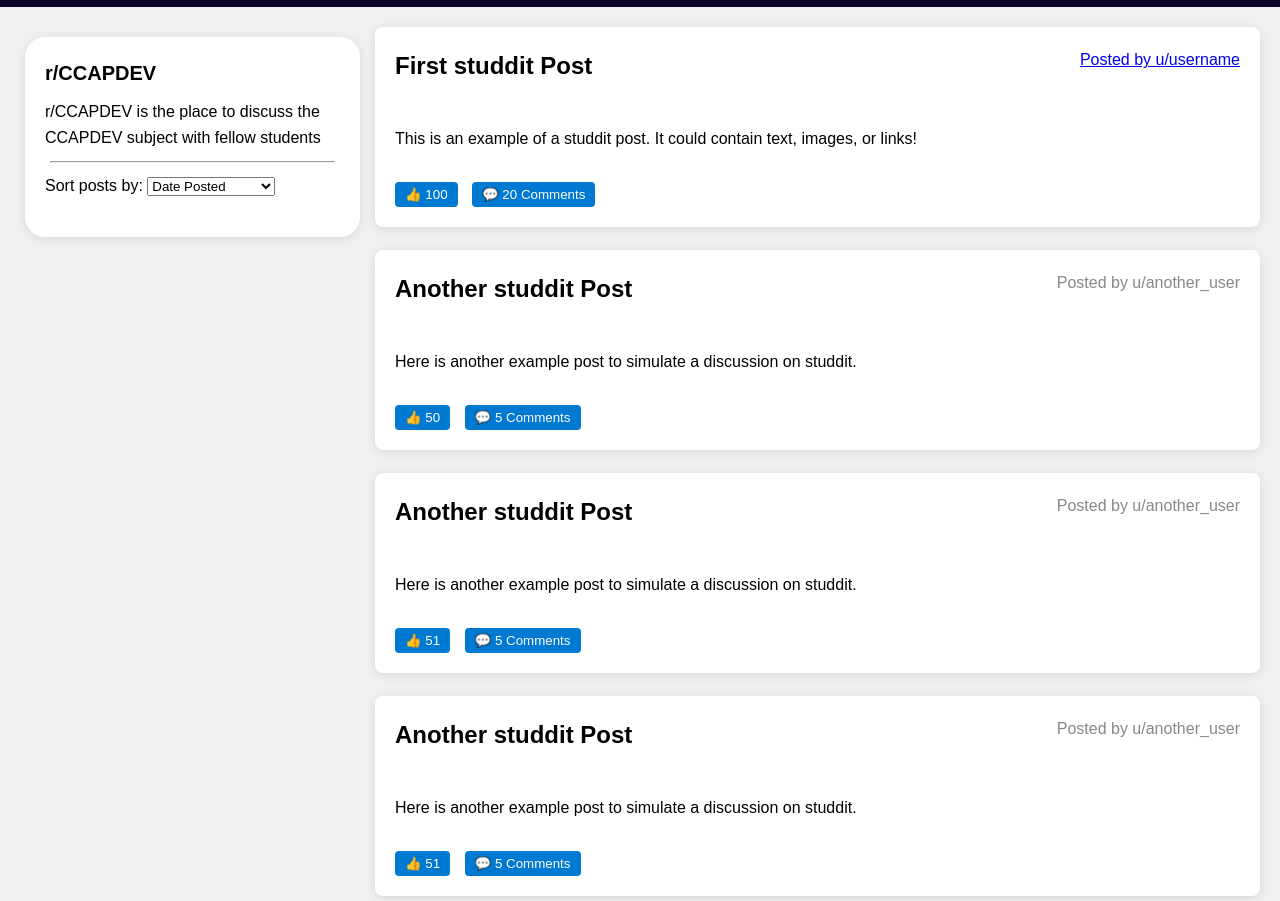
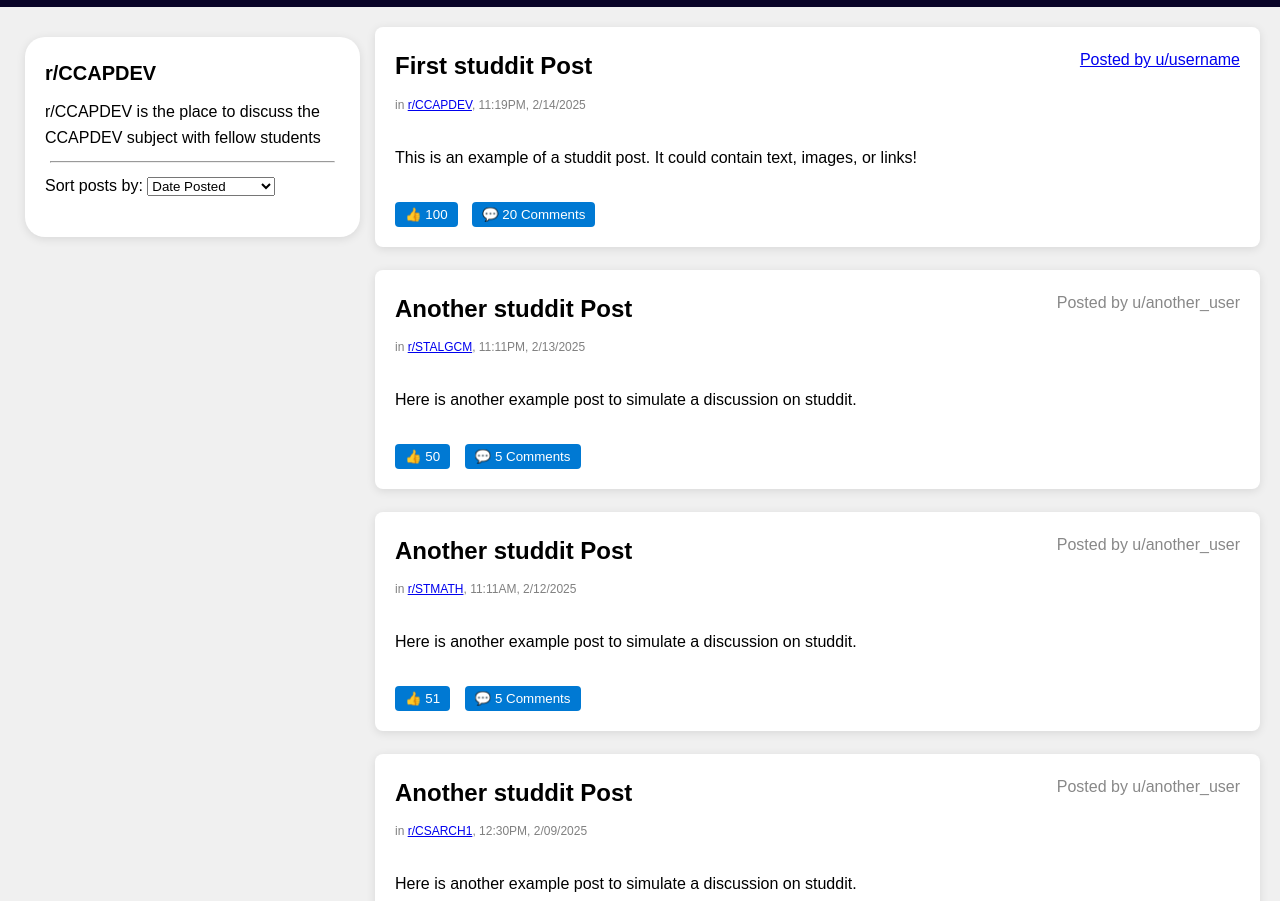
Before and after one commit to lanceferr/studdit, a plain HTML site: page src/subject.html in a window 1280 px wide. Shown: the part 51-952 px from the top of the page. Drawn offline with Linux system fonts and the light colour scheme.

Commit message:
added more post info (subject, date/time)

```diff
--- a/src/css/studdit-main.css
+++ b/src/css/studdit-main.css
@@ -68,11 +68,17 @@ main {
 
 .post-title {
     font-size: 24px;
-    margin-bottom: 10px;
 }
 
 .post-author {
     color: #888;
+}
+
+.post-subinfo {
+    display: flex;
+    justify-content: space-between;
+    font-size:12px;
+    color: #808080;
 }
 
 .post-content {
--- a/src/css/subject.css
+++ b/src/css/subject.css
@@ -68,11 +68,23 @@ main {
 
 .post-title {
     font-size: 24px;
-    margin-bottom: 10px;
 }
 
 .post-author {
     color: #888;
+}
+
+.post-subinfo {
+    display: flex;
+    justify-content: space-between;
+    font-size:12px;
+    color: #808080;
+}
+
+.post-subject {
+    font-size: 10px;
+    font-weight: bold;
+    float: left;
 }
 
 .post-content {
--- a/src/subject.html
+++ b/src/subject.html
@@ -29,6 +29,11 @@
                     <h2 class="post-title">First studdit Post</h2>
                     <p class="post-author"><a href="profile.html">Posted by u/username</a></p>
                 </div>
+
+                <div class="post-subinfo">
+                    <p>in <a href="subject.html">r/CCAPDEV</a>, 11:19PM, 2/14/2025</p>
+                </div>
+
                 <div class="post-content">
                     <p>This is an example of a studdit post. It could contain text, images, or links!</p>
                 </div>
@@ -44,6 +49,11 @@
                     <h2 class="post-title">Another studdit Post</h2>
                     <p class="post-author">Posted by u/another_user</p>
                 </div>
+
+                <div class="post-subinfo">
+                    <p>in <a href="#">r/STALGCM</a>, 11:11PM, 2/13/2025</p>
+                </div>
+
                 <div class="post-content">
                     <p>Here is another example post to simulate a discussion on studdit.</p>
                 </div>
@@ -59,6 +69,11 @@
                 <h2 class="post-title">Another studdit Post</h2>
                 <p class="post-author">Posted by u/another_user</p>
             </div>
+
+            <div class="post-subinfo">
+                <p>in <a href="#">r/STMATH</a>, 11:11AM, 2/12/2025</p>
+            </div>
+
             <div class="post-content">
                 <p>Here is another example post to simulate a discussion on studdit.</p>
             </div>
@@ -74,6 +89,11 @@
                 <h2 class="post-title">Another studdit Post</h2>
                 <p class="post-author">Posted by u/another_user</p>
             </div>
+
+            <div class="post-subinfo">
+                <p>in <a href="#">r/CSARCH1</a>, 12:30PM, 2/09/2025</p>
+            </div>
+
             <div class="post-content">
                 <p>Here is another example post to simulate a discussion on studdit.</p>
             </div>
@@ -89,6 +109,11 @@
                 <h2 class="post-title">Another studdit Post</h2>
                 <p class="post-author">Posted by u/another_user</p>
             </div>
+
+            <div class="post-subinfo">
+                <p>in <a href="#">r/CSMATH2</a>, 11:11PM, 1/13/2025</p>
+            </div>
+
             <div class="post-content">
                 <p>Here is another example post to simulate a discussion on studdit.</p>
             </div>
@@ -113,10 +138,6 @@
                 <option value="comments">Most Commented</option>
             </select>
 
-
-
-            </select>
-
         </aside>
     </main>
 
```
Also changed, not shown: src/studdit-main.html (+26 -1 lines).
